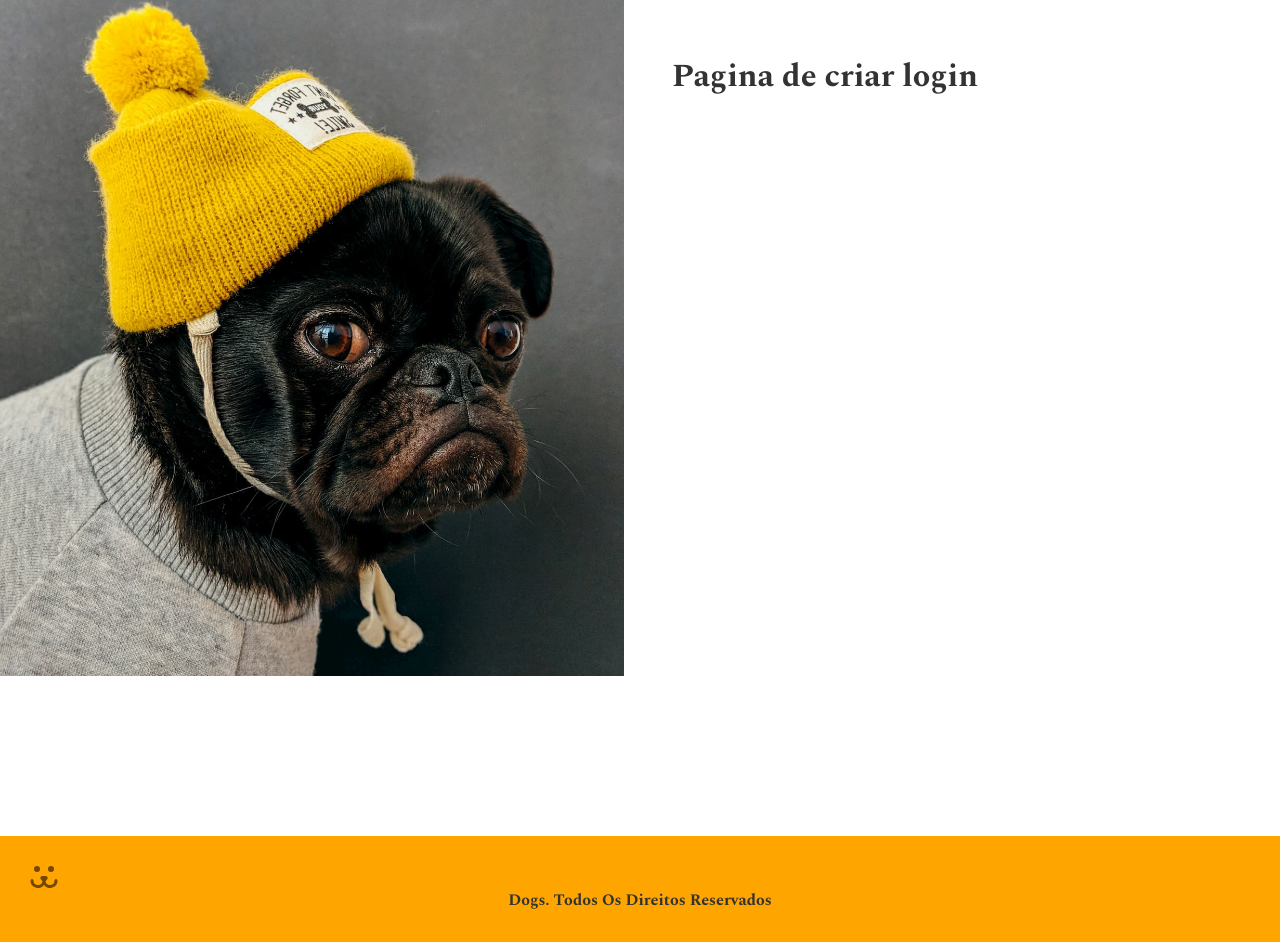
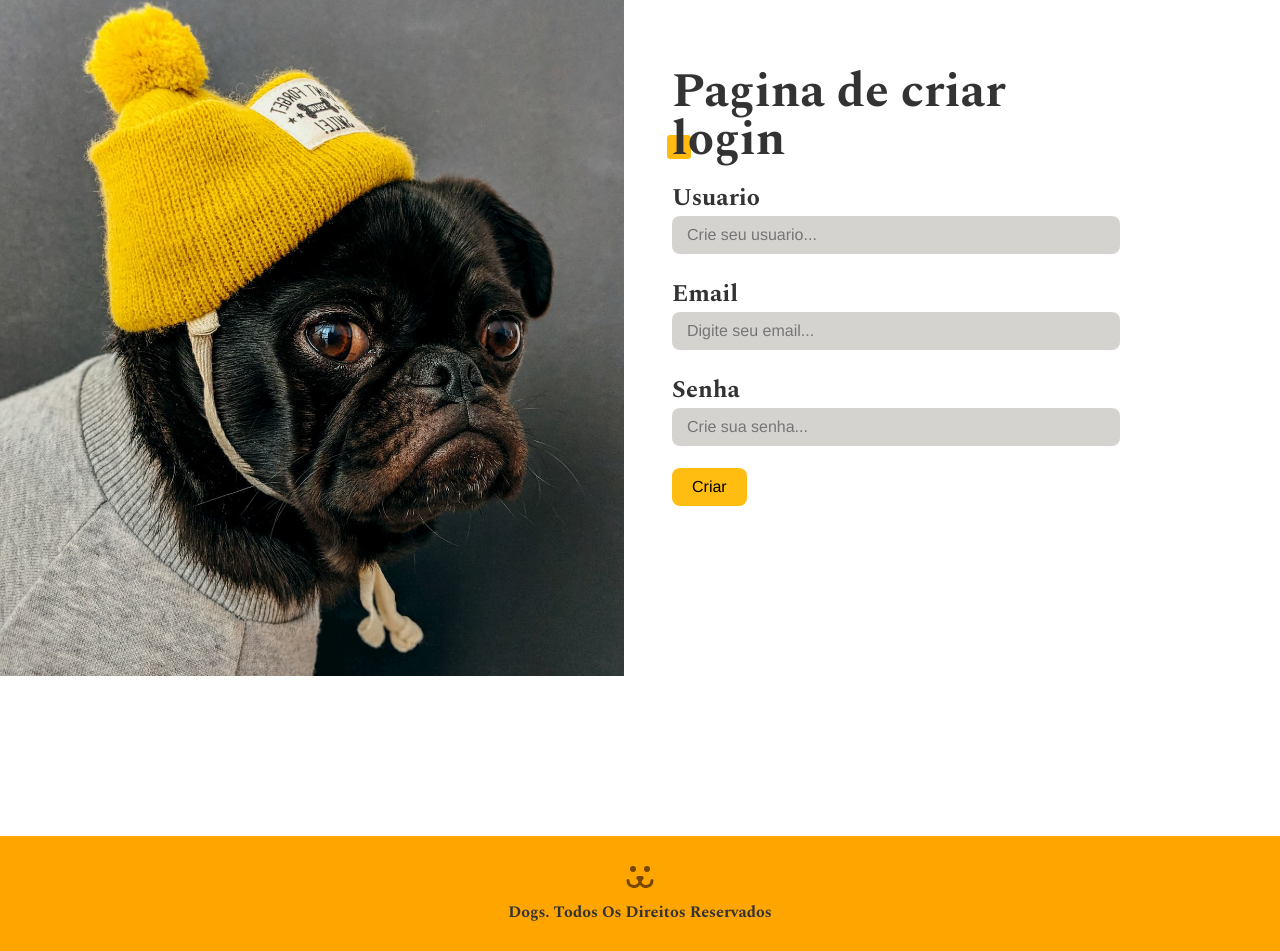
Before and after one commit to pedroin1/dogs-next-ts, a Next.js app: page /login/criar in a window 1280 px wide. Shown: the part 196-1147 px from the top of the page. Built offline with nearby package versions, Linux system fonts and the light colour scheme.

Commit message:
criando login usuario

```diff
--- /dev/null
+++ b/src/actions/user.post.ts
@@ -0,0 +1,32 @@
+"use server";
+
+import USER_POST from "@/functions/api";
+import apiError from "@/functions/error-api";
+
+export default async function createUser(
+  username: string,
+  email: string,
+  password: string
+) {
+  try {
+    const { url } = USER_POST();
+    const response = await fetch(url, {
+      method: "POST",
+      headers: { "Content-Type": "application/json" },
+      body: JSON.stringify({
+        username: username,
+        email: email,
+        password: password,
+      }),
+    });
+
+    if (!response.ok) {
+      throw new Error("Email ou usuario ja cadastrado");
+    }
+
+    const data = await response.json();
+    return { data: null, ok: true, error: null };
+  } catch (error: unknown) {
+    return apiError(error);
+  }
+}
--- a/src/app/login/criar/page.tsx
+++ b/src/app/login/criar/page.tsx
@@ -1,9 +1,17 @@
-"use server";
+import { Metadata } from "next";
+import CriarLoginForm from "@/components/criarLoginForm";
+import "./page.scss";
+
+export const metadata: Metadata = {
+  title: "Crie sua conta",
+  description: "Crie sua conta no site dogs",
+};
 
 export default async function CriarLoginPage() {
   return (
-    <div>
-      <h1>Pagina de criar login</h1>
+    <div className="animeLeft">
+      <h1 className="title">Pagina de criar login</h1>
+      <CriarLoginForm />
     </div>
   );
 }
--- a/src/components/button/index.scss
+++ b/src/components/button/index.scss
@@ -15,3 +15,16 @@
     background-color: #cf990e;
   }
 }
+
+.loader-animation {
+  animation: spin 2s linear infinite;
+}
+
+@keyframes spin {
+  0% {
+    transform: rotate(0deg);
+  }
+  100% {
+    transform: rotate(360deg);
+  }
+}
--- /dev/null
+++ b/src/components/criarLoginForm/index.tsx
@@ -0,0 +1,72 @@
+"use client";
+
+import { useState } from "react";
+import ButtonComponent from "../button";
+import InputComponent from "../input";
+import ErrorMessage from "../helper/errorMessage";
+import createUser from "@/actions/user.post";
+
+export default function CriarLoginForm() {
+  const [username, setUsername] = useState<string>("");
+  const [email, setEmail] = useState<string>("");
+  const [password, setPassword] = useState<string>("");
+  const [errors, setErrors] = useState<any>();
+
+  const handleClickCreateUser = async (event: any) => {
+    event.preventDefault();
+
+    if (username !== "" && password !== "" && email !== "") {
+      const responseCreateUser = await createUser(username, email, password);
+
+      if (responseCreateUser.ok) {
+        window.location.href = "/login";
+      } else {
+        setErrors(responseCreateUser.error);
+      }
+    }
+  };
+
+  return (
+    <form>
+      <div>
+        <InputComponent
+          label="Usuario"
+          required={true}
+          type="text"
+          name="usuario"
+          id="usuario"
+          placeholder="Crie seu usuario..."
+          value={username}
+          onChange={(e) => setUsername(e.target.value)}
+        />
+        <InputComponent
+          label="Email"
+          required={true}
+          type="text"
+          name="email"
+          id="email"
+          placeholder="Digite seu email..."
+          value={email}
+          onChange={(e) => setEmail(e.target.value)}
+        />
+        <InputComponent
+          label="Senha"
+          required={true}
+          type="password"
+          name="password"
+          id="password"
+          placeholder="Crie sua senha..."
+          value={password}
+          onChange={(e) => setPassword(e.target.value)}
+        />
+      </div>
+      {errors && <ErrorMessage error={errors} />}
+      <ButtonComponent
+        label="Criar"
+        disabled={false}
+        loadingLabel="Criando..."
+        handleClick={handleClickCreateUser}
+      />
+    </form>
+  );
+}
--- a/src/components/footer/index.scss
+++ b/src/components/footer/index.scss
@@ -1,8 +1,9 @@
 .footer-content {
+  display: flex;
+  align-items: center;
+  flex-direction: column;
+  gap: 12px;
   background-color: #ffa500;
   padding: 30px;
-  bottom: 0;
   width: 100%;
-  margin: 0 auto;
-  text-align: center;
 }
--- /dev/null
+++ b/src/components/loginForm/index.scss
@@ -0,0 +1,42 @@
+.subtitle-cadastro {
+  line-height: 1;
+  font-size: 2rem;
+  margin-bottom: 16px;
+
+  ::after {
+    content: "";
+    display: block;
+    background: #ddd;
+    height: 0.5rem;
+    width: 3rem;
+    border-radius: 0.2rem;
+  }
+}
+
+.perdeu-senha-link {
+  margin-top: 24px;
+  text-decoration: underline;
+  font-size: 22px;
+}
+
+.cadastrar-link {
+  padding: 10px 20px;
+  border-radius: 8px;
+  border: none;
+  color: black;
+  background-color: #ffbc11;
+  transition: ease background-color 250ms;
+
+  &:hover {
+    cursor: pointer;
+    background-color: #cf990e;
+  }
+
+  &:disabled {
+    background-color: #cf990e;
+  }
+}
+
+p {
+  margin-bottom: 45px;
+}
--- a/src/functions/api.ts
+++ b/src/functions/api.ts
@@ -2,6 +2,10 @@
 
 export const API_URL = "https://dogsapi.origamid.dev/json";
 
-export default function TOKEN_POST() {
+export function TOKEN_POST() {
   return { url: API_URL + "/jwt-auth/v1/token" };
 }
+
+export function USER_POST() {
+  return { url: API_URL + "api/user" };
+}
```
Also changed, not shown: src/app/login/page.scss (+5 -5 lines), src/app/login/page.tsx (+8 -2 lines), src/components/loginForm/index.tsx (+18 -4 lines), src/app/login/criar/page.scss (added).
